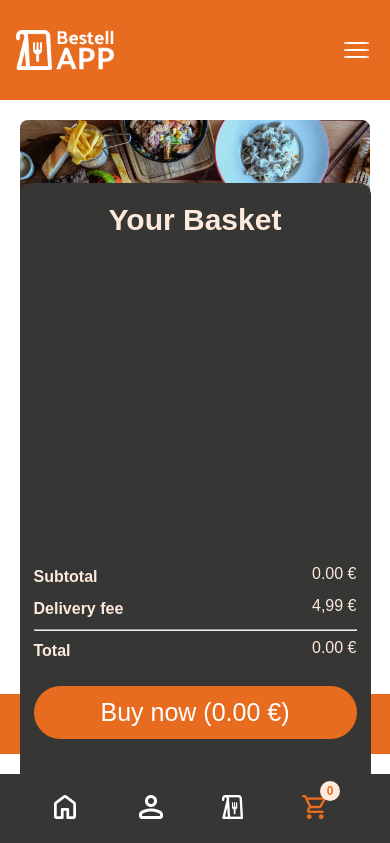
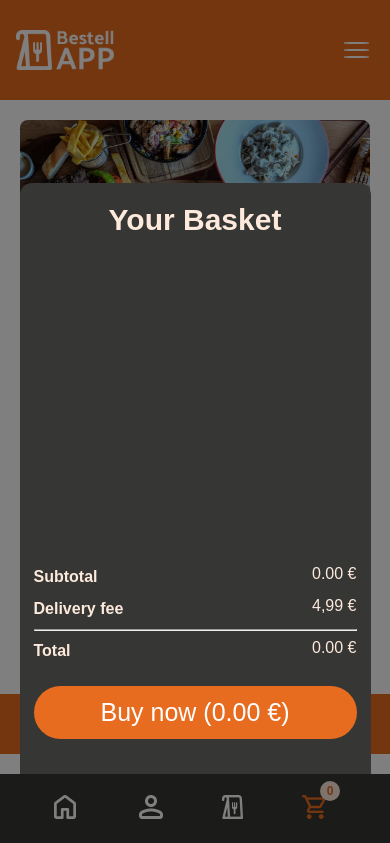
Before and after one commit to ChristinaCreates90/BestellApp, a plain HTML site: page index.html in a window 390 px wide. Both pictures are taken after a click on the button 314 px from the left and 809 px from the top of the page. Shown: the top 843 px of the page. Drawn offline with Linux system fonts and the light colour scheme.

Commit message:
Add basket overlay for mobile view; implement visibility toggle in styles and script

```diff
--- a/index.html
+++ b/index.html
@@ -85,6 +85,7 @@
                 </section>
             </div>
 
+            <div id="basket-overlay" class="basket-overlay" onclick="openMobileBasket()"></div>
             <div class="shopping-cart-wrapper" id="shopping-cart-wrapper">
                 <div class="basket">
                     <h4>Your Basket</h4>
--- a/scripts/script.js
+++ b/scripts/script.js
@@ -191,13 +191,16 @@ function openMobileBasket() {
     mobileBasket.classList.toggle("visible-basket");
 
     const isOpen = mobileBasket.classList.contains("visible-basket");
+    const basketOverlay = document.getElementById("basket-overlay");
 
+    basketOverlay.classList.toggle("visible", isOpen);
     document.body.classList.toggle("no-scroll", isOpen);
 }
 
 
 function closeMobileBasket() {
     mobileBasket.classList.remove("visible-basket");
+    document.getElementById("basket-overlay").classList.remove("visible");
 }
 
 
--- a/styles/shopping-cart.css
+++ b/styles/shopping-cart.css
@@ -181,6 +181,22 @@
     body.no-scroll {
         overflow: hidden;
     }
+
+    .basket-overlay {
+        display: none;
+        position: fixed;
+        inset: 0;
+        background-color: rgba(0, 0, 0, 0.5);
+        z-index: 998;
+    }
+
+    .basket-overlay.visible {
+        display: block;
+    }
+
+    .visible-basket {
+        z-index: 999;
+    }
 }
 
 @keyframes slideInBasket {
```
